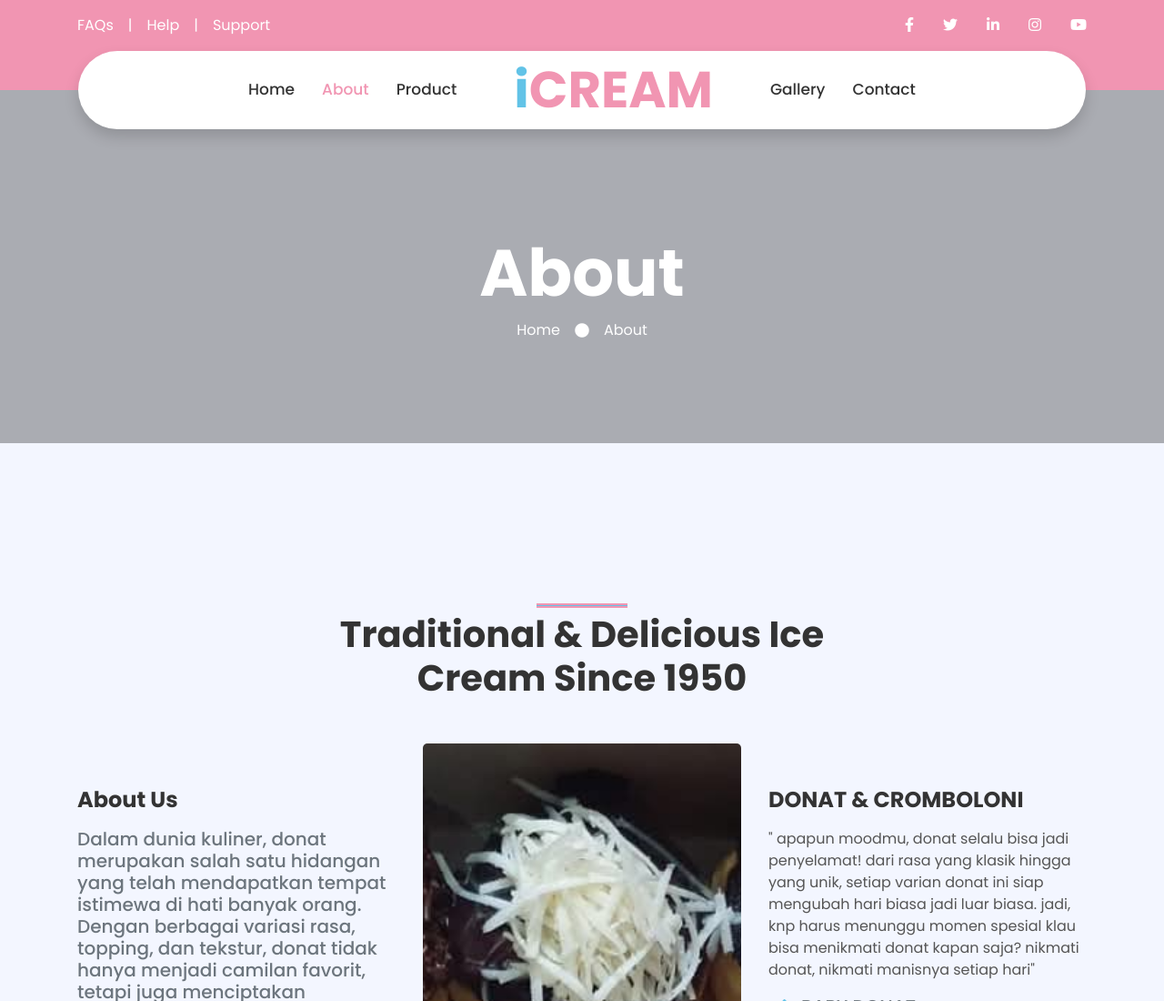
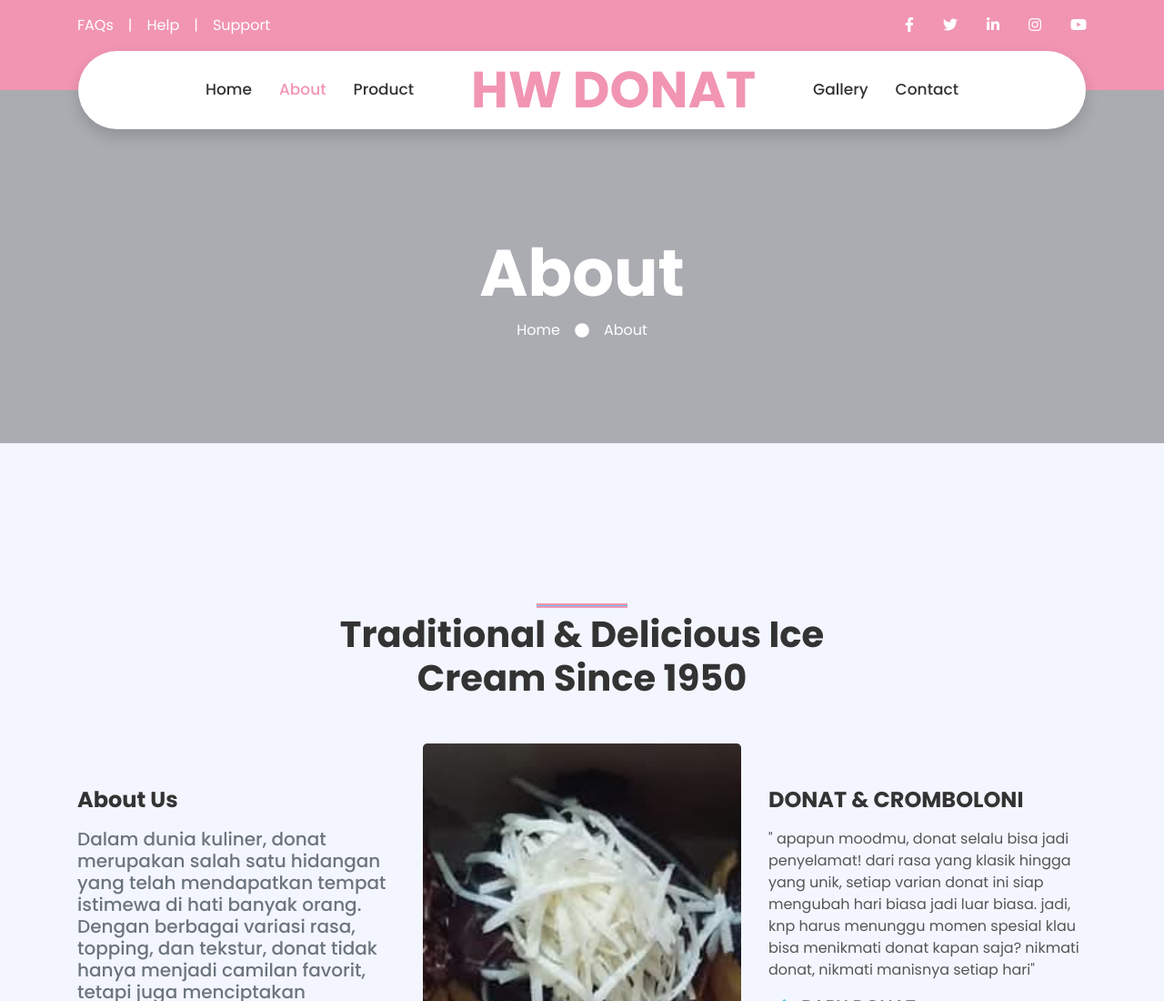
Before and after one commit to risna227/HW-Donat, a plain HTML site: page about.html in a window 1280 px wide. Shown: the top 1100 px of the page at 91% size. Drawn offline with nearby package versions, Linux system fonts and the light colour scheme.

Commit message:
ini push kedua saya

```diff
--- a/about.html
+++ b/about.html
@@ -70,7 +70,7 @@
         <div class="container-lg position-relative p-0 px-lg-3" style="z-index: 9;">
             <nav class="navbar navbar-expand-lg bg-white navbar-light shadow p-lg-0">
                 <a href="index.html" class="navbar-brand d-block d-lg-none">
-                    <h1 class="m-0 display-4 text-primary"><span class="text-secondary">i</span>HW DONAT</h1>
+                    <h1 class="m-0 display-4 text-primary"><span class="text-secondary"></span>HW DONAT</h1>
                 </a>
                 <button type="button" class="navbar-toggler" data-toggle="collapse" data-target="#navbarCollapse">
                     <span class="navbar-toggler-icon"></span>
@@ -82,7 +82,7 @@
                         <a href="product.html" class="nav-item nav-link">Product</a>
                     </div>
                     <a href="index.html" class="navbar-brand mx-5 d-none d-lg-block">
-                        <h1 class="m-0 display-4 text-primary"><span class="text-secondary">i</span>CREAM</h1>
+                        <h1 class="m-0 display-4 text-primary"><span class="text-secondary"></span>HW DONAT</h1>
                     </a>
                     <div class="navbar-nav mr-auto py-0">
 
```
Also changed, not shown: contact.html (+2 -2 lines), gallery.html (+2 -2 lines), index.html (+2 -2 lines), product.html (+2 -2 lines).
